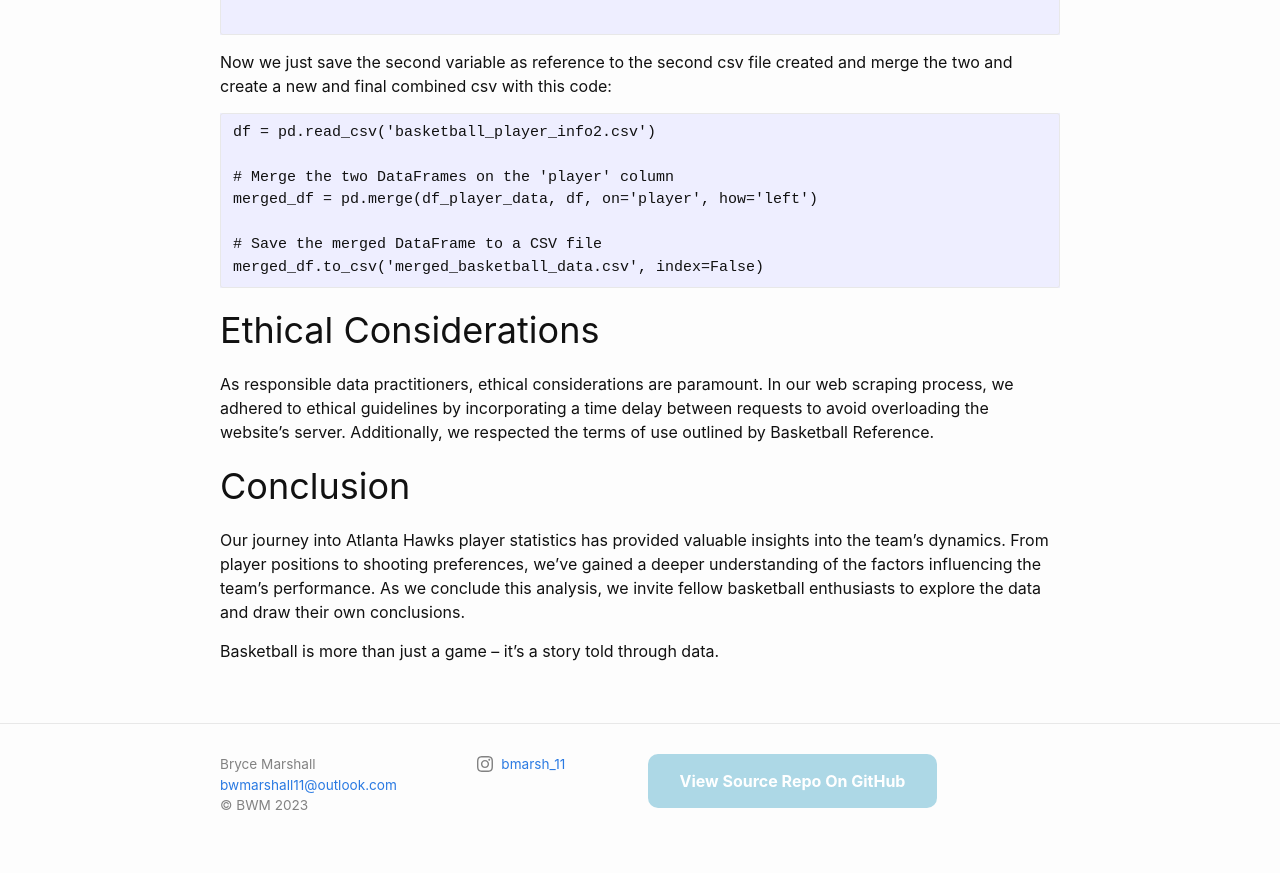
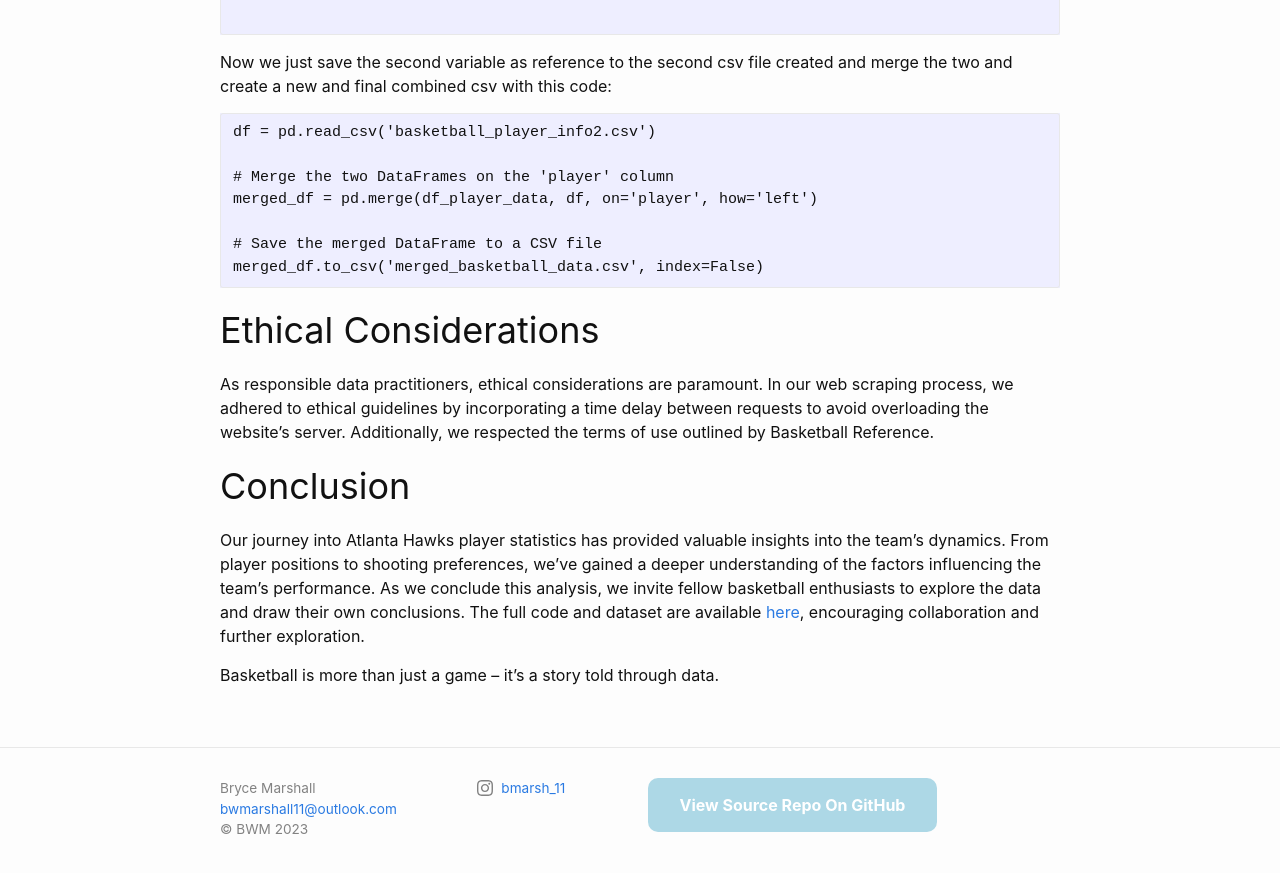
Before and after one commit to bryce11m/my-blog, a Jekyll site: the page built from _posts/2023-12-13-data-collection.md, in a window 1280 px wide and 900 px high, scrolled down 3394 px. Shown: the top 873 px of the window. Built offline with Jekyll 4.4.1, drawn with Linux system fonts in a browser that asks for light colours; our own code applies the rules of GitHub Pages for plain Markdown files; comment, search, counter and statistics services are not loaded.

Commit message:
Update 2023-12-13-data-collection.md

```diff
--- a/_posts/2023-12-13-data-collection.md
+++ b/_posts/2023-12-13-data-collection.md
@@ -136,6 +136,6 @@ As responsible data practitioners, ethical considerations are paramount. In our
 # Conclusion
 
 Our journey into Atlanta Hawks player statistics has provided valuable insights into the team's dynamics. From player positions to shooting preferences, we've gained a deeper understanding of the factors influencing the team's performance.
-As we conclude this analysis, we invite fellow basketball enthusiasts to explore the data and draw their own conclusions.
+As we conclude this analysis, we invite fellow basketball enthusiasts to explore the data and draw their own conclusions. The full code and dataset are available [here](https://github.com/bryce11m/semester-project), encouraging collaboration and further exploration.
 
 Basketball is more than just a game – it's a story told through data.
```
